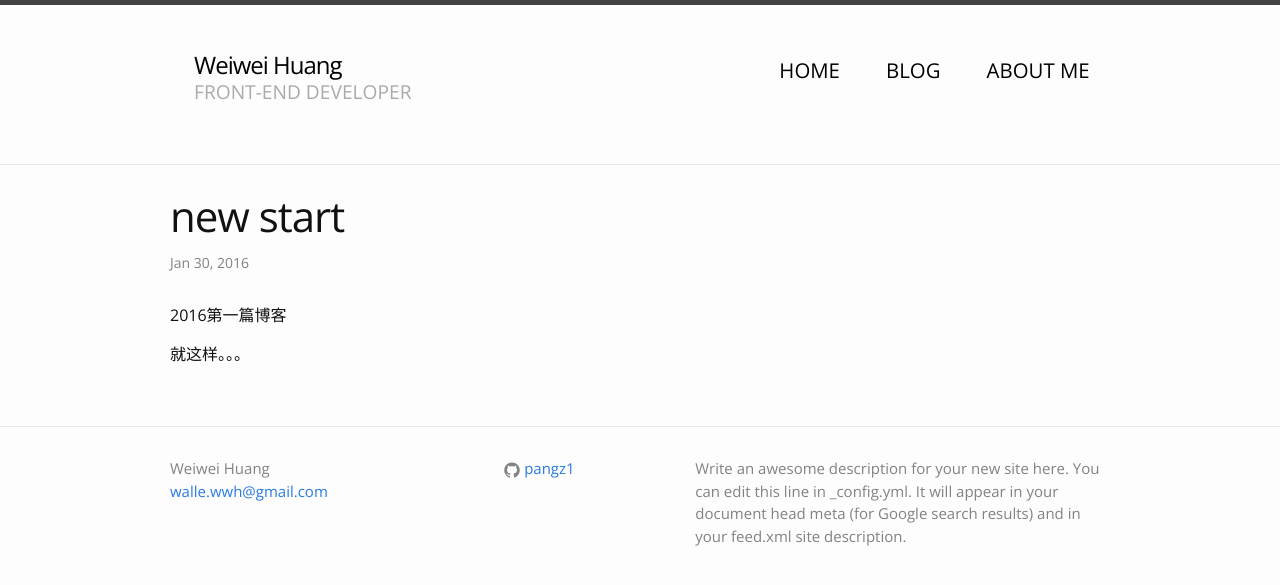
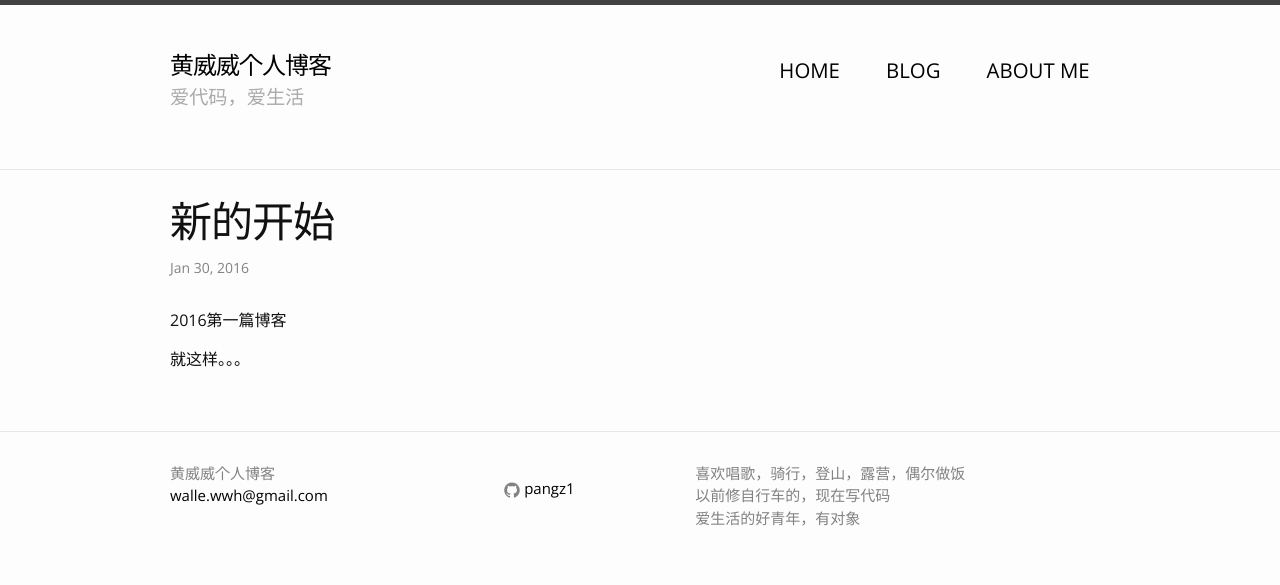
Before and after one commit to pangz1/pangz1.github.io, a Jekyll site: the page built from _posts/2016-01-31-new-start.markdown, in a window 1280 px wide. Shown: the top 585 px of the page. Built offline with Jekyll 4.4.1, drawn with Linux system fonts in a browser that asks for light colours.

```diff
--- a/_config.yml
+++ b/_config.yml
@@ -6,13 +6,13 @@
 # 'jekyll serve'. If you change this file, please restart the server process.
 
 # Site settings
-title: Weiwei Huang
-subheading: FRONT-END DEVELOPER
+title: 黄威威个人博客
+subheading: 爱代码，爱生活
 email: walle.wwh@gmail.com
 description: > # this means to ignore newlines until "baseurl:"
-  Write an awesome description for your new site here. You can edit this
-  line in _config.yml. It will appear in your document head meta (for
-  Google search results) and in your feed.xml site description.
+  喜欢唱歌，骑行，登山，露营，偶尔做饭<br>
+  以前修自行车的，现在写代码<br>
+  爱生活的好青年，有对象
 baseurl: "" # the subpath of your site, e.g. /blog
 url: "http://yourdomain.com" # the base hostname & protocol for your site
 github_username:  pangz1
--- a/_posts/2016-01-31-new-start.markdown
+++ b/_posts/2016-01-31-new-start.markdown
@@ -1,6 +1,6 @@
 ---
 layout: post
-title: "new start"
+title: "新的开始"
 date: 2016-01-31 00:00:16 +800
 categories: 随笔
 ---
--- a/_sass/_base.scss
+++ b/_sass/_base.scss
@@ -93,12 +93,8 @@ a {
     color: $brand-color;
     text-decoration: none;
 
-    &:visited {
-        color: darken($brand-color, 15%);
-    }
-
     &:hover {
-        color: $text-color;
+        color: $hover-color;
         text-decoration: underline;
     }
 }
--- a/_sass/_header.scss
+++ b/_sass/_header.scss
@@ -1,6 +1,6 @@
 .site-logo{
   float: left;
-  margin: 1em;
+  margin: 1em 1em 1em 0;
   .site-title{
     font-size: 1em;
     color: #000;
@@ -8,7 +8,7 @@
   }
   p{
     font-size: .8em;
-    margin-top: .25em;
+    margin-top: .5em;
     color: #aaa;
     clear: both;
   }
--- a/_sass/_layout.scss
+++ b/_sass/_layout.scss
@@ -59,6 +59,12 @@
 .social-media-list {
     list-style: none;
     margin-left: 0;
+}
+
+.social-media-list{
+  li{
+    padding-top: 1em;
+  }
 }
 
 .footer-col-wrapper {
@@ -131,6 +137,7 @@
         margin-bottom: $spacing-unit;
         .read-more-link{
           color: #8cc152;
+          font-size: 12px;
           &:hover, &:active{
             color: #f2337d;
           }
@@ -145,7 +152,7 @@
 
 .post-link {
     display: block;
-    font-size: 24px;
+    font-size: 30px;
 }
 
 
--- a/css/main.scss
+++ b/css/main.scss
@@ -6,7 +6,7 @@
 
 
 // Our variables
-$base-font-family: 'Open Sans', "Helvetica Neue", Helvetica, Arial, sans-serif;
+$base-font-family: 'Open Sans',Hiragino Sans GB, "Microsoft Yahei", "Helvetica Neue", Helvetica, Arial, sans-serif;
 $base-font-size:   16px;
 $base-font-weight: 400;
 $small-font-size:  $base-font-size * 0.875;
@@ -16,7 +16,8 @@ $spacing-unit:     30px;
 
 $text-color:       #111;
 $background-color: #fdfdfd;
-$brand-color:      #2a7ae2;
+$brand-color:      #000;
+$hover-color: #f2337d;
 
 $grey-color:       #828282;
 $grey-color-light: lighten($grey-color, 40%);
```
Also changed, not shown: _posts/2016-02-04-mongodb-get-started-01.markdown (added, +68 -0 lines), _posts/2016-02-05-mongodb-get-started-02.markdown (added, +226 -0 lines).
